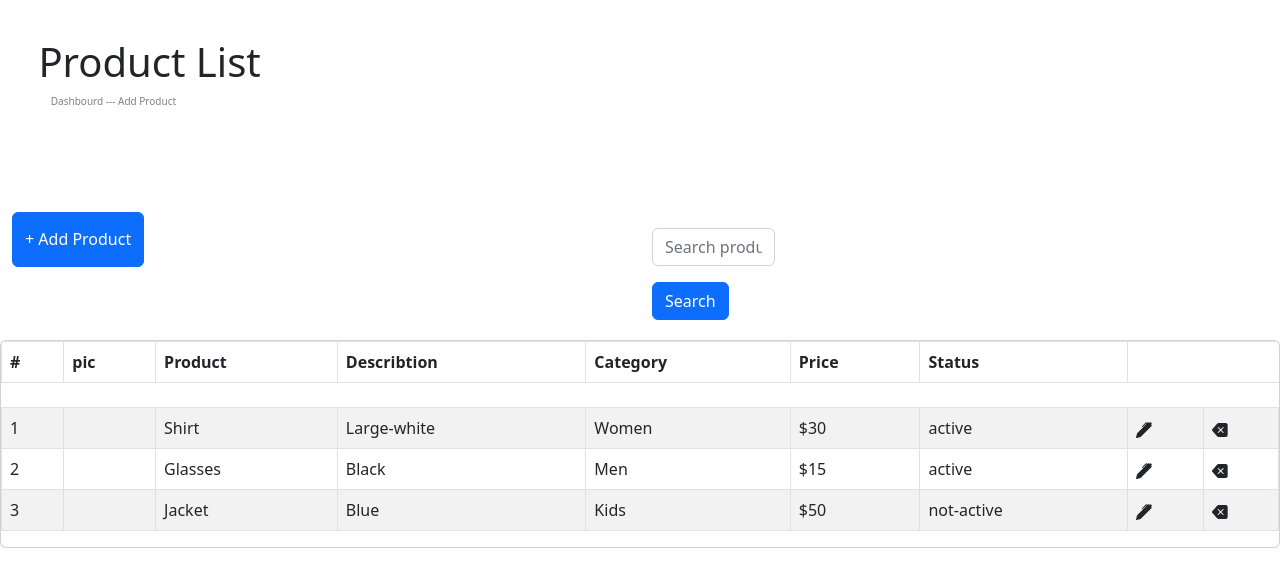
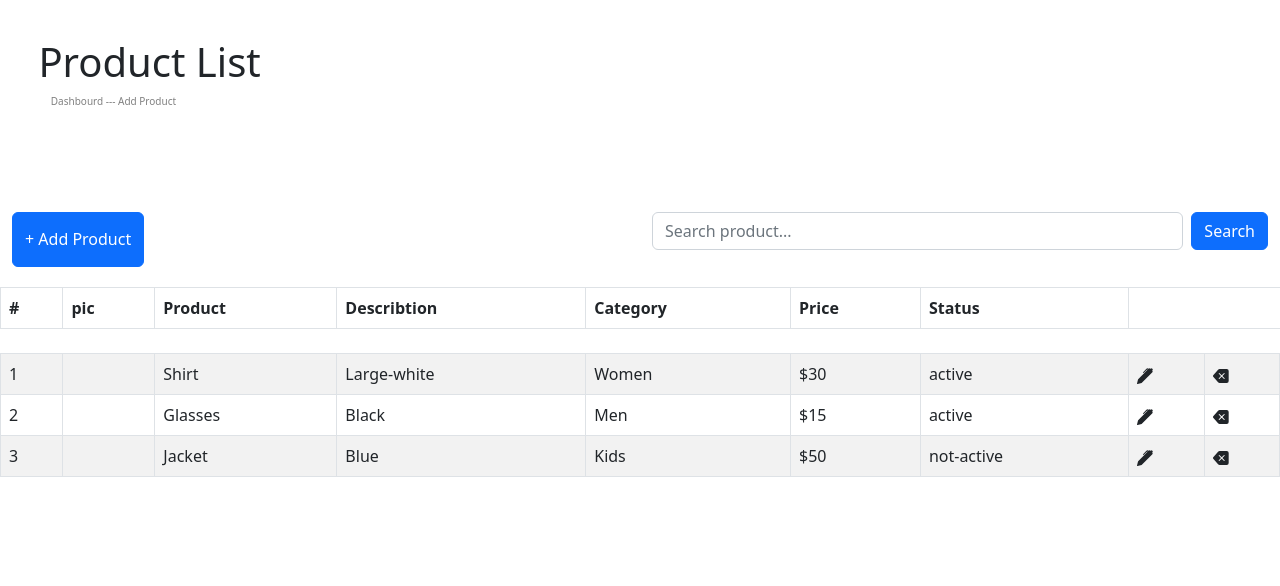
Before and after one commit to iMohammadSawalha/storify, a React (Create React App) app: page / in a window 1280 px wide. Shown: the top 586 px of the page. Built offline with nearby package versions, Linux system fonts and the light colour scheme.

Commit message:
AddProduct done

```diff
--- a/src/components/Add product/Products.js
+++ b/src/components/Add product/Products.js
@@ -6,8 +6,7 @@ import ReadOnlyRow from './ReadOnlyEditValues';
 import EditRow from './EditRow';
 import Form from 'react-bootstrap/Form';
 import Button from 'react-bootstrap/Button';
-import InputGroup from 'react-bootstrap/InputGroup';
-import { Card, Table } from 'react-bootstrap';
+import {Table } from 'react-bootstrap';
 
 function AddProduct() {
 	const [editFormData, setEditFormData] = useState({
@@ -134,29 +133,29 @@ function AddProduct() {
         </div>
         <div className='list' >
         <section className='listbar'>
-          <div className='container-fluid'>
+          <div className='container-fluid Btns' >
 			<div className='row'>
 
 				<div className='col lg-4 md-4  sm-4 addPro'>
             <Add func={addRows} />
 			</div>
 
-			<div className='col lg-4 md-4 sm-4 searchFormm'>
-            <Form className='searchForm' >
-              <InputGroup className='my-3' >
-                <Form.Control
-				onChange={(e) => setSearch(e.target.value)}
-                  placeholder='Search product ...'
-                />
-              </InputGroup>
-			  <Button className='searchButtonn' variant="primary" >Search</Button>
-            </Form>
+			<div className='col lg-8 md-8 sm-8 searchFormm'>
+            <Form className="d-flex">
+            <Form.Control
+              type="search"
+              placeholder="Search product..."
+              className="me-2"
+              aria-label="Search"
+			  onChange={(e) => setSearch(e.target.value)}
+            />
+            <Button variant="primary">Search</Button>
+          </Form>
 			</div>
 			</div>
           </div>
 		  </section>
           <div className='space'></div>
-          <Card>
           <Table striped bordered hover className='tab'>
             <thead>
               <tr>
@@ -172,7 +171,51 @@ function AddProduct() {
             <br />
             <tbody className='tab'>{tableRows} </tbody>
           </Table>
-          </Card>
+
+
+
+
+
+
+
+
+
+
+
+
+
+
+
+
+
+
+
+
+
+
+
+
+
+
+
+
+
+
+
+
+
+
+
+
+
+
+
+
+
+
+
+
+
         </div>
       </>
 	);
```
Also changed, not shown: src/components/Add product/List.css (+0 -33 lines).
